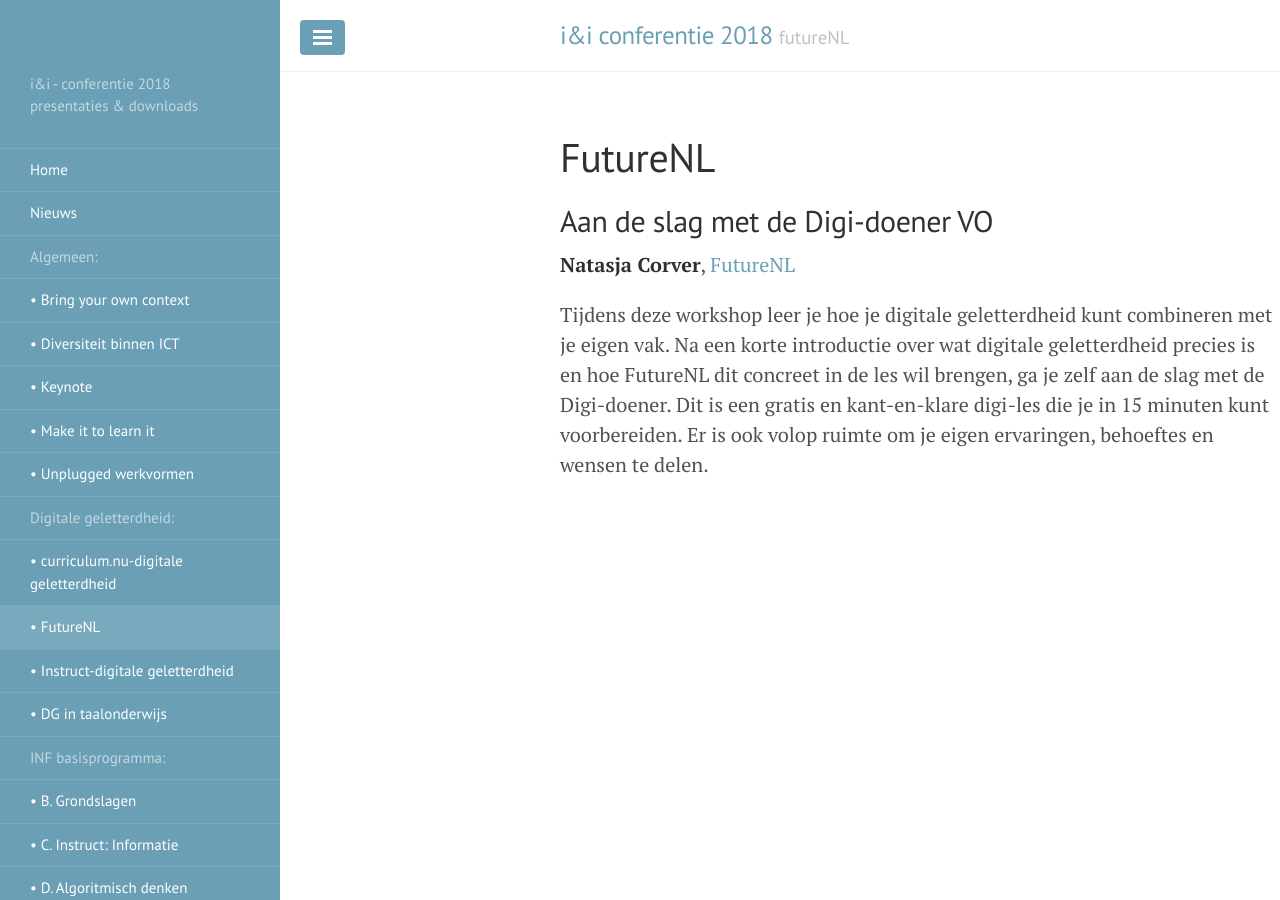
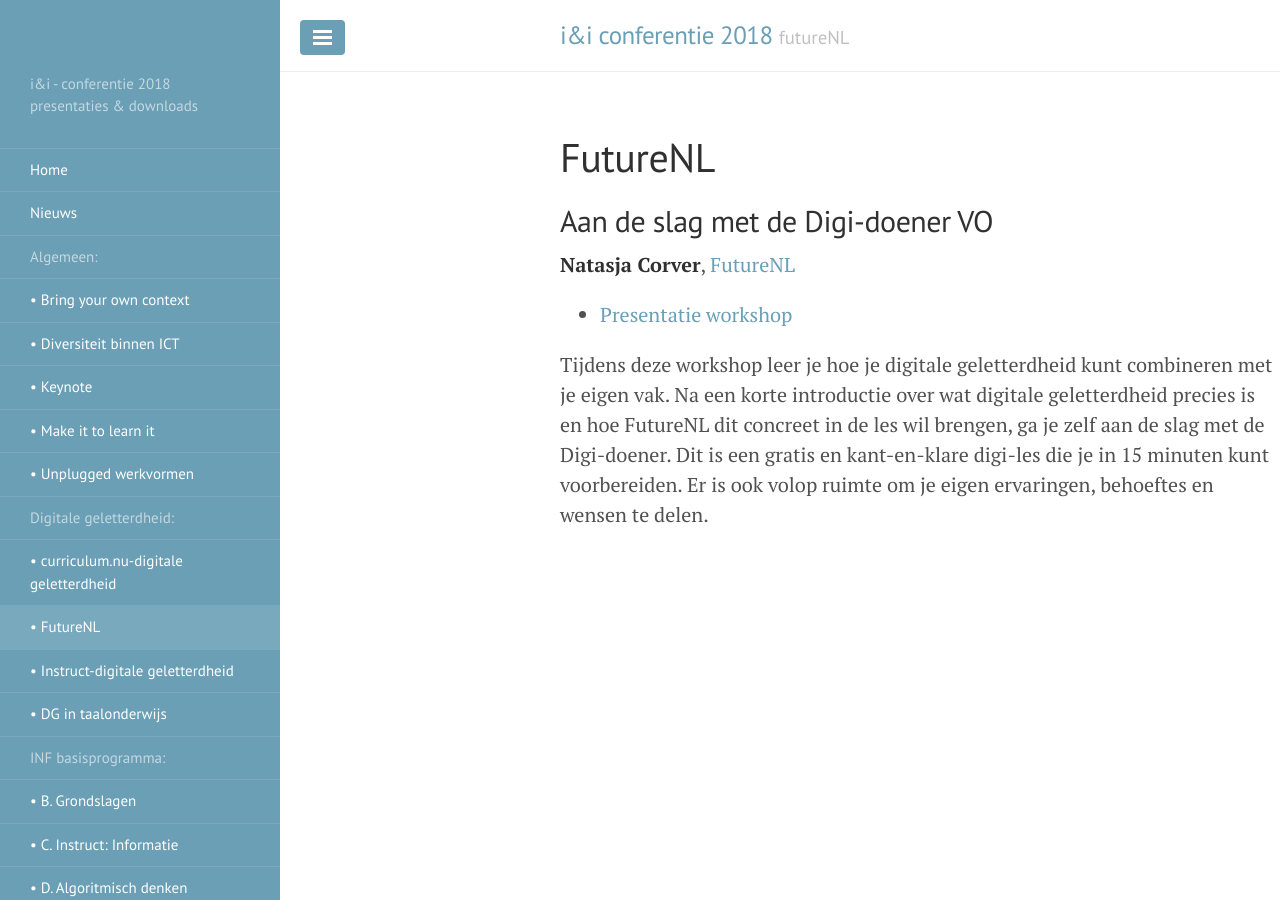
Before and after one commit to infvo/ieni2018, a Jekyll site: the page built from _dg/futureNL.md, in a window 1280 px wide. Built offline with Jekyll 4.4.1, drawn with Linux system fonts in a browser that asks for light colours.

Commit message:
Presentatie FutureNL toegevoegd

```diff
--- a/_dg/futureNL.md
+++ b/_dg/futureNL.md
@@ -8,6 +8,8 @@ thema: "futureNL"
 
 **Natasja Corver**, [FutureNL](https://futurenl.org){:target="_blank"}
 
+* [Presentatie workshop]({{ site.baseurl }}/dg/futurenl/corvers_futurenl.pdf){:target="_blank"}
+
 Tijdens deze workshop leer je hoe je digitale geletterdheid kunt combineren met je eigen vak.
 Na een korte introductie over wat digitale geletterdheid precies is en hoe FutureNL dit concreet in de les wil brengen,
 ga je zelf aan de slag met de Digi-doener.
```
Also changed, not shown: 1 other file.
